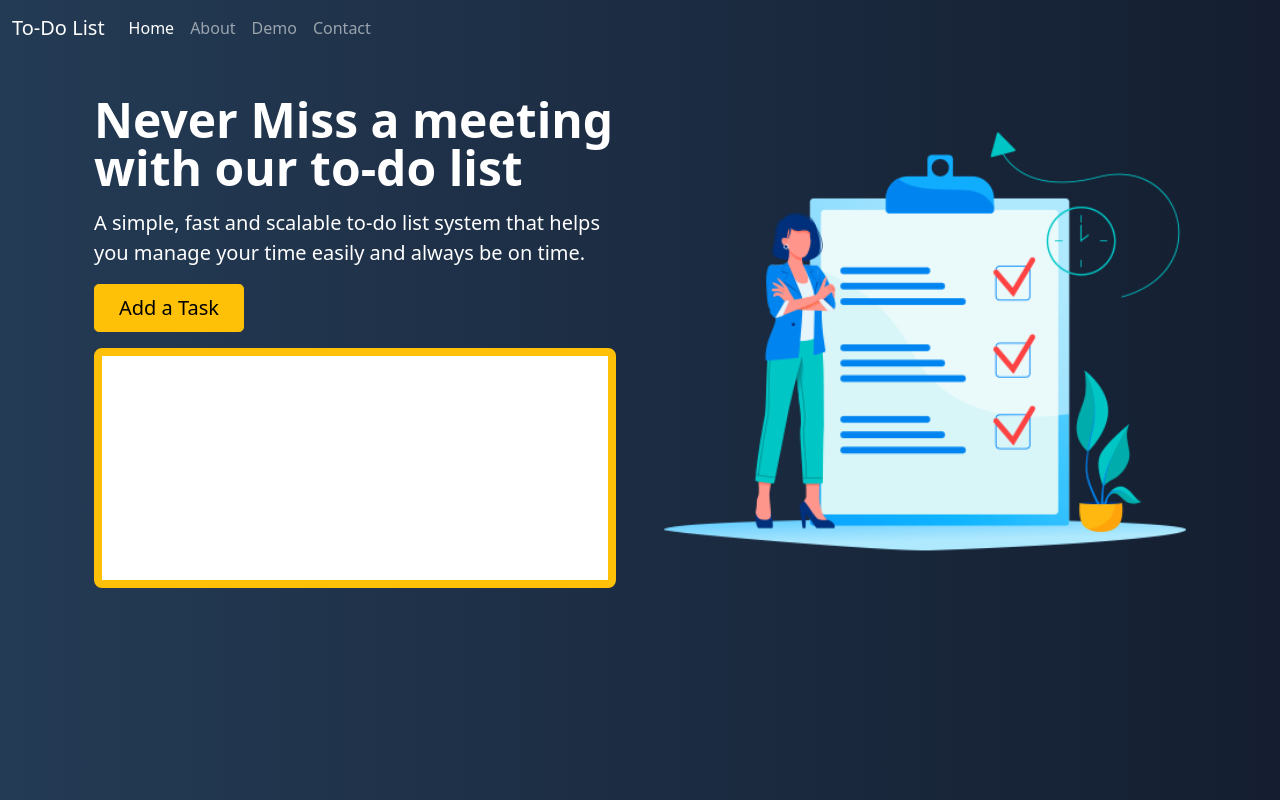
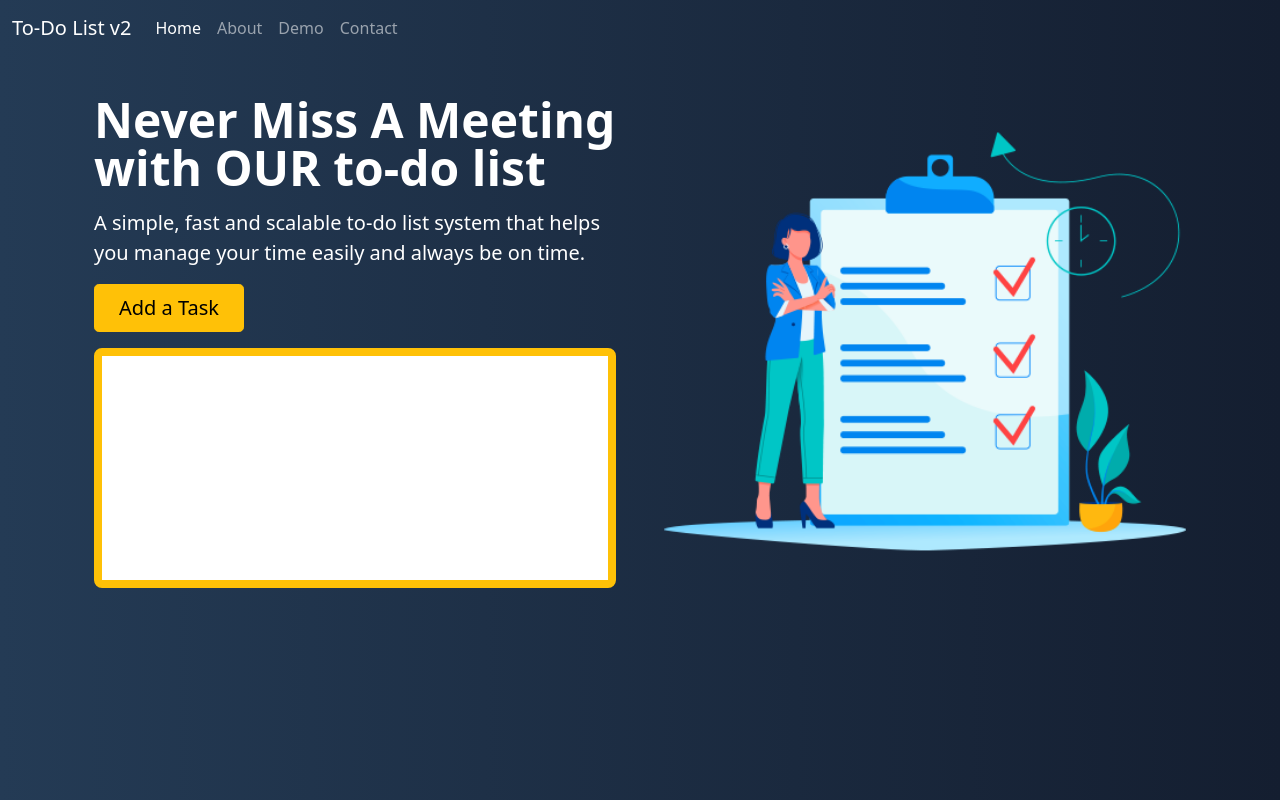
Before and after one commit to KasperJuul/FirstProject, a plain HTML site: page index.html in a window 1280 px wide. Drawn offline with nearby package versions, Linux system fonts and the light colour scheme.

Commit message:
Fixed some typos

```diff
--- a/index.html
+++ b/index.html
@@ -17,7 +17,7 @@
 <body>
     <nav class="navbar navbar-expand-md navbar-dark fixed-top">
         <div class="container-fluid">
-            <a class="navbar-brand" href="#">To-Do List</a>
+            <a class="navbar-brand" href="#">To-Do List v2</a>
             <button class="navbar-toggler" type="button" data-bs-toggle="collapse" data-bs-target="#navbarCollapse"
                 aria-controls="navbarCollapse" aria-expanded="false" aria-label="Toggle navigation">
                 <span class="navbar-toggler-icon"></span>
@@ -50,7 +50,7 @@
                         loading="lazy">
                 </div>
                 <div class="col-lg-6">
-                    <h1 class="display-5 fw-bold lh-1 mb-3">Never Miss a meeting with our to-do list</h1>
+                    <h1 class="display-5 fw-bold lh-1 mb-3">Never Miss A Meeting with OUR to-do list</h1>
                     <p class="lead">A simple, fast and scalable to-do list system that helps you manage your time easily
                         and always be on time.
                     </p>
```
